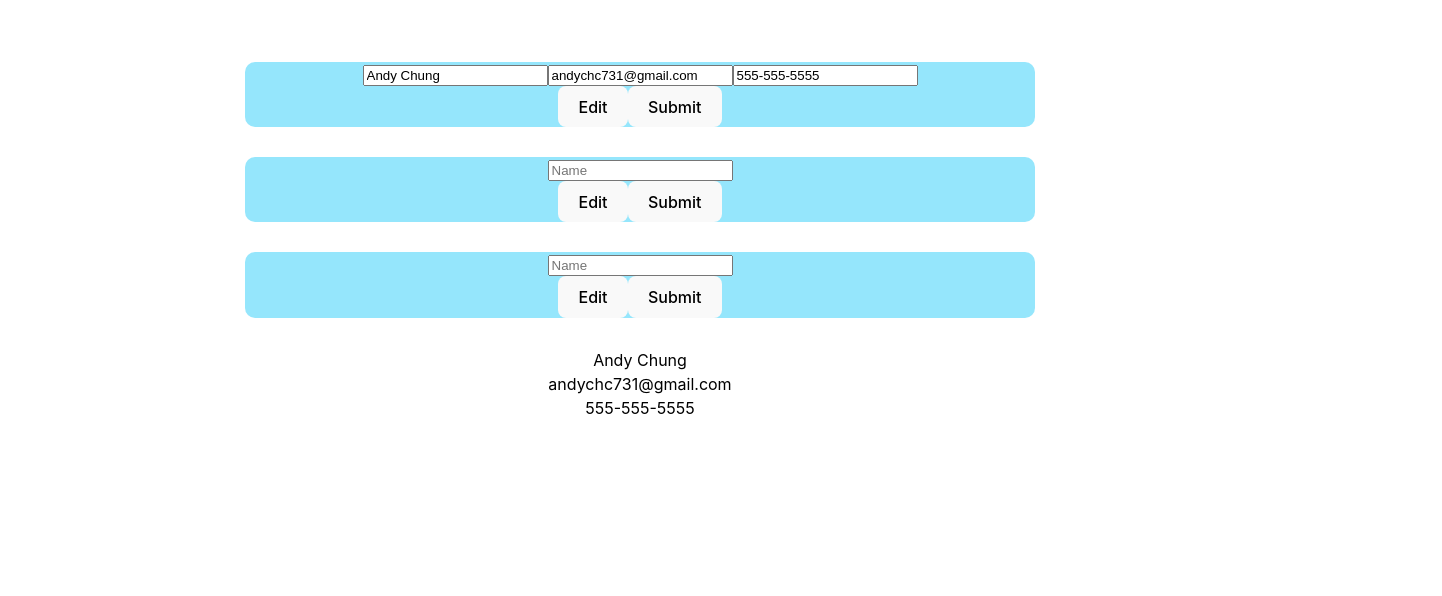
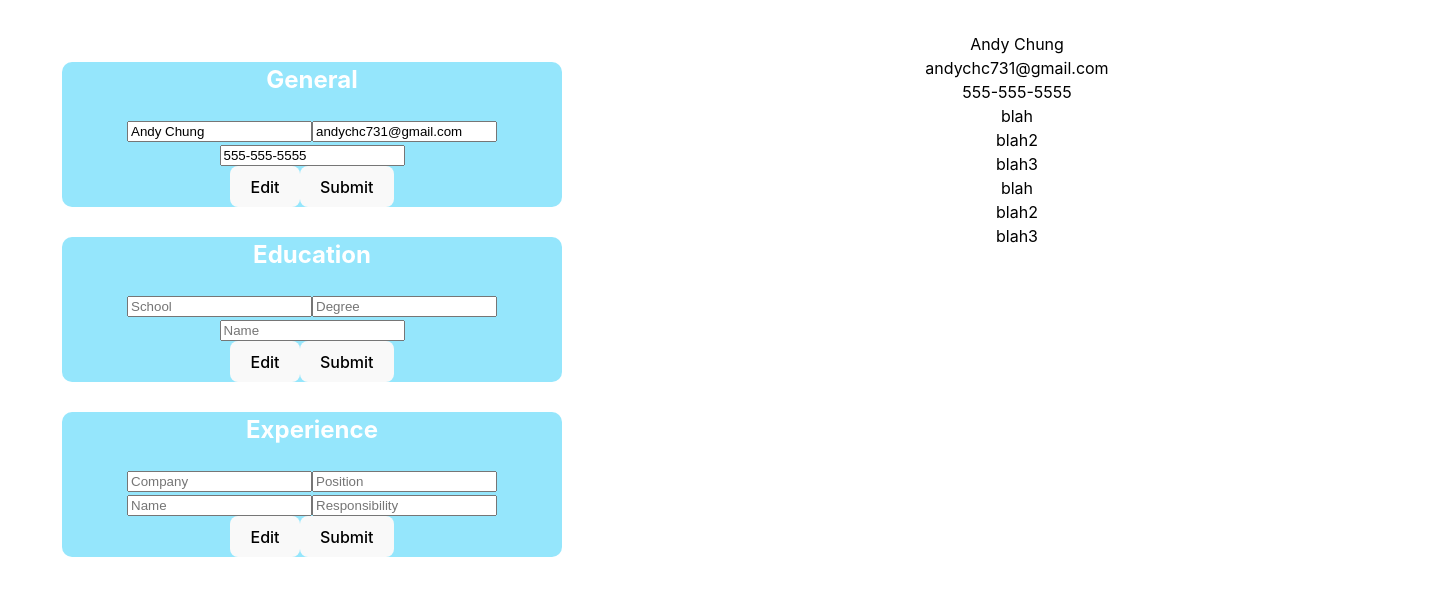
Before and after one commit to Andyc731/cv_app, a React (Vite) app: page / in a window 1280 px wide. Shown: the top 596 px of the page, 1442 px wide, since content can reach past the window. Built offline with nearby package versions, Linux system fonts and the light colour scheme.

Commit message:
Add additional inputs

```diff
--- a/src/App.jsx
+++ b/src/App.jsx
@@ -41,23 +41,24 @@ function Form() {
   });
 
   const [educationFormData, setEducationFormData] = useState({
-    name: '',
-    title: '',
-    date: ''
+    institution: '',
+    degree: '',
+    year: '',
   })
 
   const [experienceFormData, setExperienceFormData] = useState({
-    name: '',
+    workPlace: '',
     title: '',
-    date: ''
+    date: '',
+    description: ''
   })
 
   const [pageContent, setPageContent] = useState({
     name: 'Andy Chung',
     email: 'andychc731@gmail.com',
     phone: '555-555-5555',
-    education: [],
-    experience: []
+    education: [{institution: 'blah', degree: 'blah2', year: 'blah3'}],
+    experience: [{workPlace: 'blah', title: 'blah2', date: 'blah3'}]
   });
 
   const [inputShow, setInputShow] = useState({
@@ -104,14 +105,26 @@ function Form() {
     if (formType === 'education') {
       setPageContent((prevPage) => ({
         ...prevPage,
-        education: [...prevPage.education]
+        education: [{
+          key: educationFormData.key,
+          institution: educationFormData.institution,
+          degree: educationFormData.degree,
+          year: educationFormData.year,
+          description: educationFormData.description
+        }]
       }))
     }
 
     if (formType === 'experience') {
       setPageContent((prevPage) => ({
         ...prevPage,
-        experience: [...prevPage.experience]
+        experience: [{
+          key: experienceFormData.key,
+          workPlace: experienceFormData.workPlace,
+          title: experienceFormData.title,
+          date: experienceFormData.date,
+          description: experienceFormData.description
+        }]
       }))
     }
   }
@@ -130,10 +143,14 @@ function Form() {
     }))
   }
 
+
   return (
     <>
-      <div>
+      <div className='container'>
+        <div className='form-container'>
+
           <form action="" onSubmit={(e) => submitHandler(e, 'general')}>
+            <h2>General</h2>
             {inputShow.general && (
               <div>
                 <input
@@ -163,12 +180,27 @@ function Form() {
             <button type='submit' name='general' onClick={buttonHandler}>Submit</button>
           </form>
           <form action="" onSubmit={(e) => submitHandler(e, 'education')}>
+            <h2>Education</h2>
             {inputShow.education && (
               <div>
                 <input
                   type="text"
-                name='name'
-                value={educationFormData.name}
+                  name='institution'
+                  value={educationFormData.institution}
+                  onChange={(e) => inputHandler(e, 'education')}
+                  placeholder='School'
+                />
+                <input
+                  type="text"
+                  name='degree'
+                  value={educationFormData.degree}
+                  onChange={(e) => inputHandler(e, 'education')}
+                  placeholder='Degree'
+                />
+                <input
+                  type="text"
+                  name='year'
+                  value={educationFormData.year}
                   onChange={(e) => inputHandler(e, 'education')}
                   placeholder='Name'
                 />
@@ -178,24 +210,65 @@ function Form() {
             <button type='submit' name='education' onClick={buttonHandler}>Submit</button>
           </form>
           <form action="" onSubmit={(e) => submitHandler(e, 'experience')}>
+            <h2>Experience</h2>
             {inputShow.experience && (
               <div>
                 <input
                   type="text"
-                name='name'
-                value={experienceFormData.name}
+                  name='workPlace'
+                  value={experienceFormData.workPlace}
+                  onChange={(e) => inputHandler(e, 'experience')}
+                  placeholder='Company'
+                />
+                <input
+                  type="text"
+                  name='title'
+                  value={experienceFormData.title}
+                  onChange={(e) => inputHandler(e, 'experience')}
+                  placeholder='Position'
+                />
+                <input
+                  type="text"
+                  name='date'
+                  value={experienceFormData.date}
                   onChange={(e) => inputHandler(e, 'experience')}
                   placeholder='Name'
+                />
+                <input
+                  type="text"
+                  name='description'
+                  value={experienceFormData.description}
+                  onChange={(e) => inputHandler(e, 'experience')}
+                  placeholder='Responsibility'
                 />
               </div>
             )}
             <button type='button' name='experience' onClick={buttonHandler}>Edit</button>
             <button type='submit' name='experience' onClick={buttonHandler}>Submit</button>
           </form>
+        </div>
         <div className='page'>
           <div className='name'>{pageContent.name}</div>
           <div className='email'>{pageContent.email}</div>
           <div className='phone'>{pageContent.phone}</div>
+          {pageContent.education.map((education, index) => (
+            <div key={index} className='education'>
+              <div>{education.institution}</div>
+              <div>{education.degree}</div>
+              <div>{education.year}</div>
+              <div>{education.description}</div>
+            </div>
+          )
+          )}
+          {pageContent.experience.map((experience, index) => (
+            <div key={index} className='experience'>
+              <div>{experience.workPlace}</div>
+              <div>{experience.title}</div>
+              <div>{experience.date}</div>
+              <div>{experience.description}</div>
+            </div>
+          )
+          )}
         </div>
       </div>
     </>
```
Lines whose indentation alone changed are shown as unchanged.
